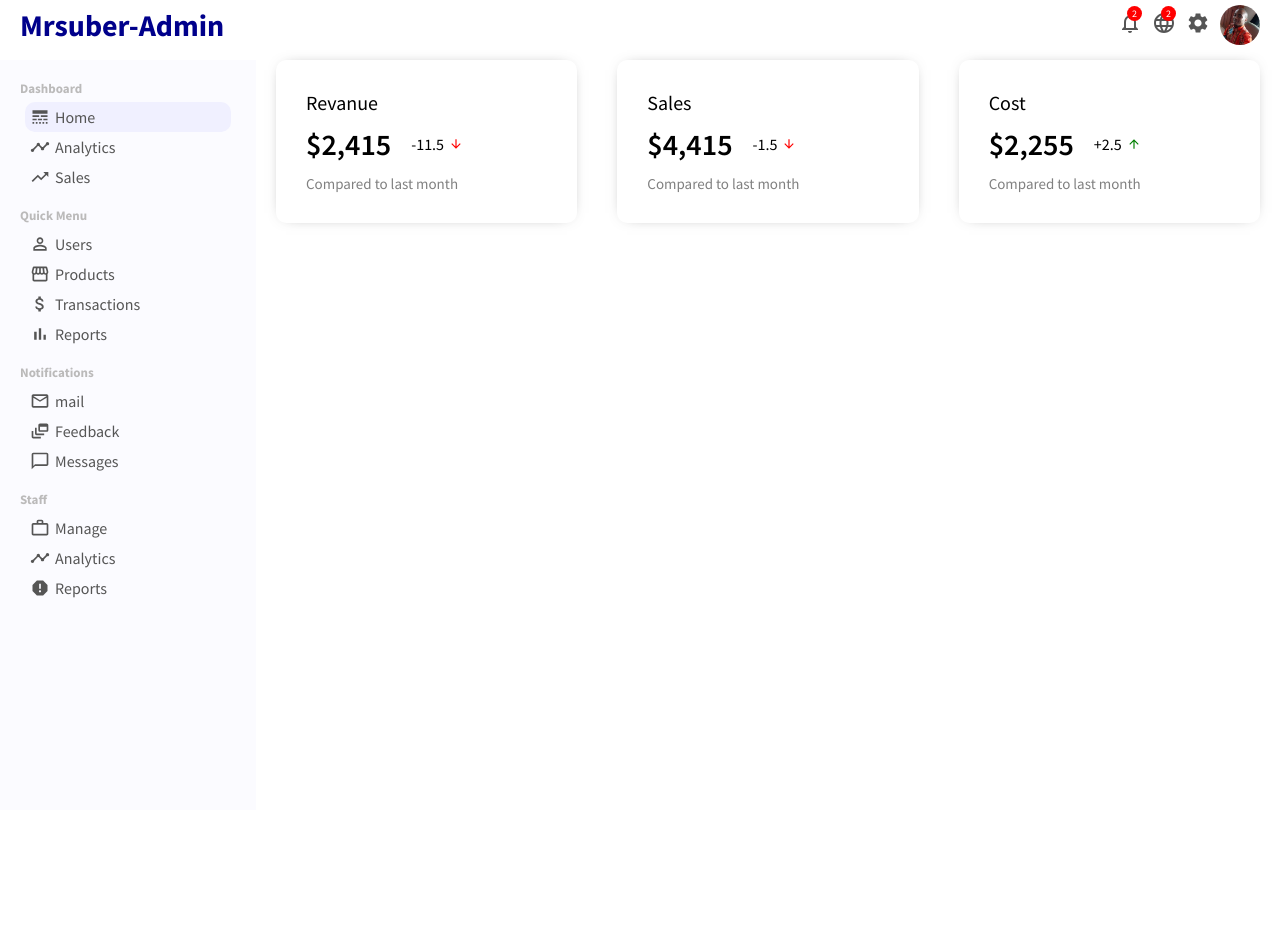
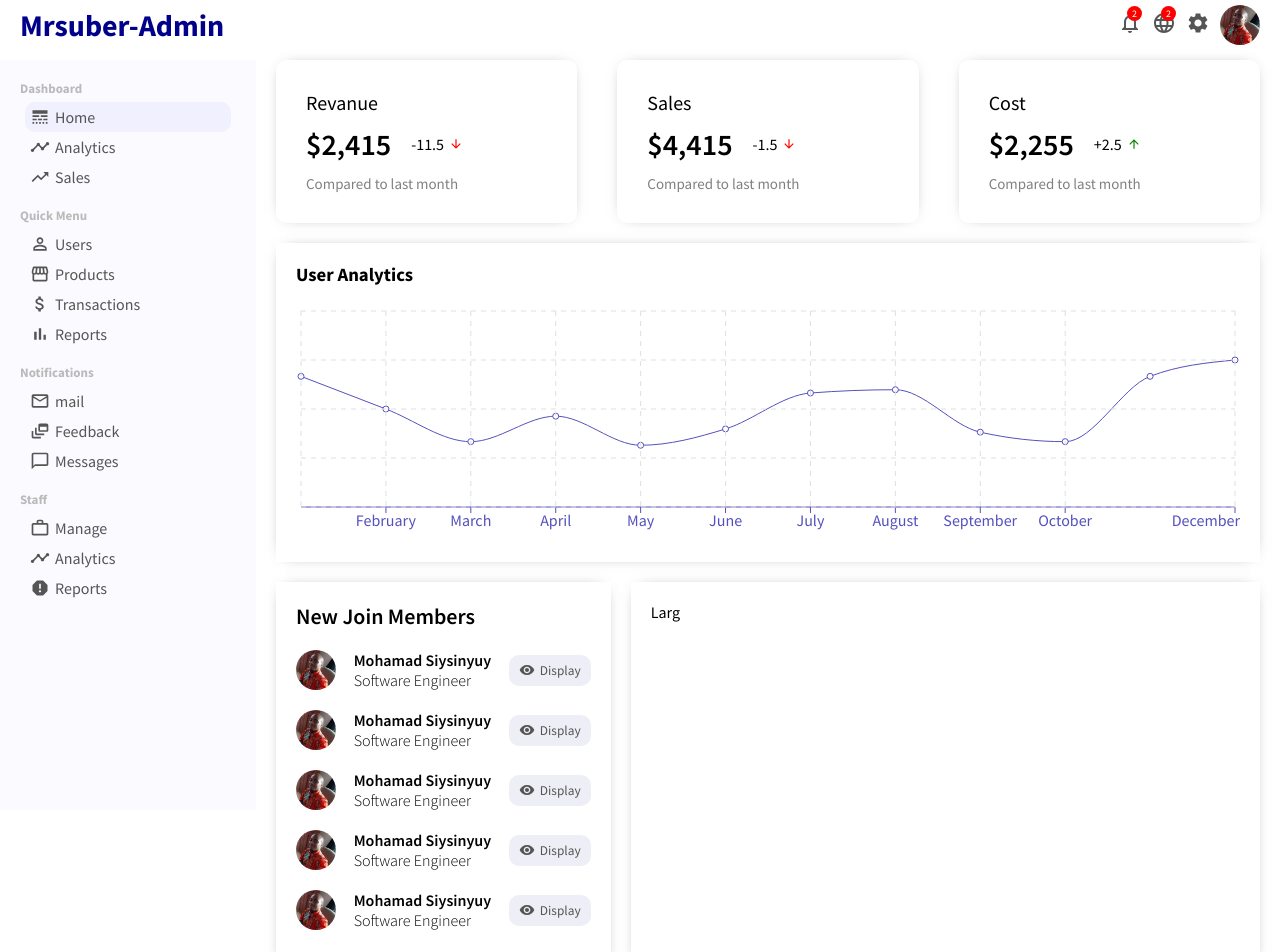
Before and after one commit to mrsuber/Admin-dashboard, a React (Create React App) app in the folder dashboard-frontend/: page / in a window 1280 px wide. Shown: the top 952 px of the page. Before the commit the page ends 810 px from the top, so only its background shows below. Built offline with nearby package versions, Linux system fonts and the light colour scheme.

Commit message:
the small widget done

```diff
--- /dev/null
+++ b/dashboard-frontend/src/components/chart/Chart.jsx
@@ -0,0 +1,23 @@
+import './chart.css'
+import { LineChart, Line, XAxis, CartesianGrid, Tooltip, ResponsiveContainer } from 'recharts';
+
+
+export default function Chart({title,data,dataKey,grid}){
+
+  console.log(data)
+  return(
+    <div className="chart">
+      <h3 className="chartTitle">{title}</h3>
+      <ResponsiveContainer width="100%" aspect={4/1}>
+        <LineChart data={data}  >
+
+          <XAxis dataKey="name" stroke="#5550bd" />
+          <Line type="monotone" dataKey={dataKey} stroke="#5550bd" activeDot={{ r: 8 }} />
+          <Tooltip />
+          {grid && <CartesianGrid stroke="#e0dfdf" strokeDasharray="5 5"/>}
+
+        </LineChart>
+      </ResponsiveContainer>
+    </div>
+  )
+}
--- /dev/null
+++ b/dashboard-frontend/src/components/chart/chart.css
@@ -0,0 +1,12 @@
+.chart{
+  margin:20px;
+  padding: 20px;
+  -webkit-box-shadow: 0px 0px 15px -10px rgba(0,0,0,0.75);
+  box-shadow: 0px 0px 15px -10px rgba(0,0,0,0.75);
+}
+
+
+.chartTitle{
+  margin-bottom: 20px;
+
+}
--- /dev/null
+++ b/dashboard-frontend/src/components/widgetLg/WidgetLg.jsx
@@ -0,0 +1,10 @@
+import './widgetLg.css'
+
+
+export default function WidgetLg(){
+  return(
+    <div className="widgetLg">
+      Larg
+    </div>
+  )
+}
--- /dev/null
+++ b/dashboard-frontend/src/components/widgetLg/widgetLg.css
@@ -0,0 +1,6 @@
+.widgetLg{
+flex:2;
+-webkit-box-shadow: 0px 0px 15px -10px rgba(0,0,0,0.75);
+box-shadow: 0px 0px 15px -10px rgba(0,0,0,0.75);
+padding: 20px;
+}
--- /dev/null
+++ b/dashboard-frontend/src/components/widgetSm/WidgetSm.jsx
@@ -0,0 +1,77 @@
+import './widgetSm.css'
+import avatar from './mohamad.jpg'
+import {Visibility} from '@material-ui/icons'
+
+export default function WidgetSm(){
+  return(
+    <div className="widgetSm">
+      <span className="widgetSmTitle">New Join Members</span>
+      <ul className="widgetSmList">
+          <li className="widgetSmListItem">
+            <img src={avatar} alt='' className="widgetSmImg"/>
+            <div className="widgetSmUser">
+              <span className="widgetSmUsername">Mohamad Siysinyuy</span>
+              <span className="widgetSmUserTitle">Software Engineer</span>
+
+            </div>
+            <button className="widgetSmButton">
+            <Visibility className="widgetSmIcon"/>
+            Display
+            </button>
+          </li>
+
+          <li className="widgetSmListItem">
+            <img src={avatar} alt='' className="widgetSmImg"/>
+            <div className="widgetSmUser">
+              <span className="widgetSmUsername">Mohamad Siysinyuy</span>
+              <span className="widgetSmUserTitle">Software Engineer</span>
+
+            </div>
+            <button className="widgetSmButton">
+            <Visibility className="widgetSmIcon"/>
+            Display
+            </button>
+          </li>
+
+          <li className="widgetSmListItem">
+            <img src={avatar} alt='' className="widgetSmImg"/>
+            <div className="widgetSmUser">
+              <span className="widgetSmUsername">Mohamad Siysinyuy</span>
+              <span className="widgetSmUserTitle">Software Engineer</span>
+
+            </div>
+            <button className="widgetSmButton">
+            <Visibility className="widgetSmIcon"/>
+            Display
+            </button>
+          </li>
+
+          <li className="widgetSmListItem">
+            <img src={avatar} alt='' className="widgetSmImg"/>
+            <div className="widgetSmUser">
+              <span className="widgetSmUsername">Mohamad Siysinyuy</span>
+              <span className="widgetSmUserTitle">Software Engineer</span>
+
+            </div>
+            <button className="widgetSmButton">
+            <Visibility className="widgetSmIcon"/>
+            Display
+            </button>
+          </li>
+
+          <li className="widgetSmListItem">
+            <img src={avatar} alt='' className="widgetSmImg"/>
+            <div className="widgetSmUser">
+              <span className="widgetSmUsername">Mohamad Siysinyuy</span>
+              <span className="widgetSmUserTitle">Software Engineer</span>
+
+            </div>
+            <button className="widgetSmButton">
+            <Visibility className="widgetSmIcon"/>
+            Display
+            </button>
+          </li>
+      </ul>
+    </div>
+  )
+}
--- /dev/null
+++ b/dashboard-frontend/src/components/widgetSm/widgetSm.css
@@ -0,0 +1,55 @@
+.widgetSm{
+  flex: 1;
+  -webkit-box-shadow: 0px 0px 15px -10px rgba(0,0,0,0.75);
+  box-shadow: 0px 0px 15px -10px rgba(0,0,0,0.75);
+  padding: 20px;
+  margin-right: 20px;
+}
+.widgetSmTitle{
+  font-size: 22px;
+  font-weight: 600;
+
+}
+.widgetSmImg{
+  width: 40px;
+  height: 40px;
+  border-radius: 50%;
+  object-fit: cover;
+}
+.widgetSmList{
+  margin: 0;
+  padding: 0;
+  list-style: none;
+}
+.widgetSmListItem{
+  display: flex;
+  align-items: center;
+  justify-content: space-between;
+  margin: 20px 0px;
+}
+.widgetSmUser{
+  display: flex;
+  flex-direction: column;
+}
+.widgetSmUsername{
+  font-weight: 600;
+
+}
+.widgetSmUserTitle{
+  font-weight: 300;
+}
+.widgetSmButton{
+  display: flex;
+  align-items: center;
+  border:none;
+  border-radius: 10px;
+  padding: 7px 10px;
+  background-color: #eeeef7;
+  color: #555;
+  cursor: pointer;
+}
+
+.widgetSmIcon{
+  font-size: 16px !important;
+  margin-right: 5px;
+}
--- /dev/null
+++ b/dashboard-frontend/src/dummyData.js
@@ -0,0 +1,62 @@
+export const userData = [
+{
+  name: 'January',
+  "Active User": 4000,
+
+},
+{
+  name: 'February',
+  "Active User": 3000,
+
+},
+{
+  name: 'March',
+  "Active User": 2000,
+
+},
+{
+  name: 'April',
+  "Active User": 2780,
+
+},
+{
+  name: 'May',
+  "Active User": 1890,
+
+},
+{
+  name: 'June',
+  "Active User": 2390,
+
+},
+{
+  name: 'July',
+  "Active User": 3490,
+
+},
+{
+  name: 'August',
+  "Active User": 3590,
+
+},
+{
+  name: 'September',
+  "Active User": 2290,
+
+},
+{
+  name: 'October',
+  "Active User": 2000,
+
+},
+{
+  name: 'November',
+  "Active User": 4000,
+
+},
+{
+  name: 'December',
+  "Active User": 4500,
+
+},
+];
--- a/dashboard-frontend/src/pages/home/Home.jsx
+++ b/dashboard-frontend/src/pages/home/Home.jsx
@@ -1,10 +1,25 @@
 import './home.css'
 import FeaturedInfo from "../../components/featuredInfo/FeaturedInfo"
+import Chart from '../../components/chart/Chart'
+import WidgetSm from '../../components/widgetSm/WidgetSm'
+import WidgetLg from '../../components/widgetLg/WidgetLg'
+
+import {userData} from '../../dummyData'
 
 export default function Home(){
   return(
     <div className="home">
     <FeaturedInfo />
+    <Chart
+    data={userData}
+    title="User Analytics"
+    grid
+    dataKey="Active User"
+    />
+    <div className="homeWidgets">
+      <WidgetSm />
+      <WidgetLg />
+    </div>
     </div>
   )
 }
--- a/dashboard-frontend/src/pages/home/home.css
+++ b/dashboard-frontend/src/pages/home/home.css
@@ -1,3 +1,7 @@
 .home{
   flex: 4;
 }
+.homeWidgets{
+  display: flex;
+  margin: 20px;
+}
```
Also changed, not shown: dashboard-frontend/src/components/widgetSm/mohamad.jpg (added).
